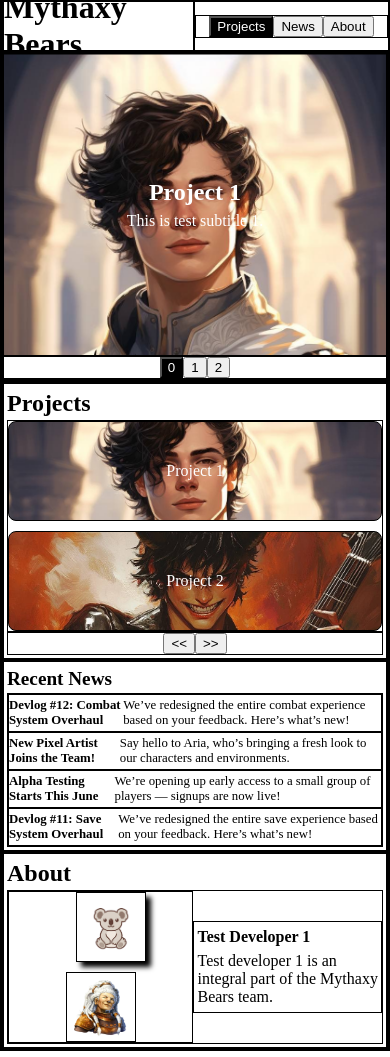
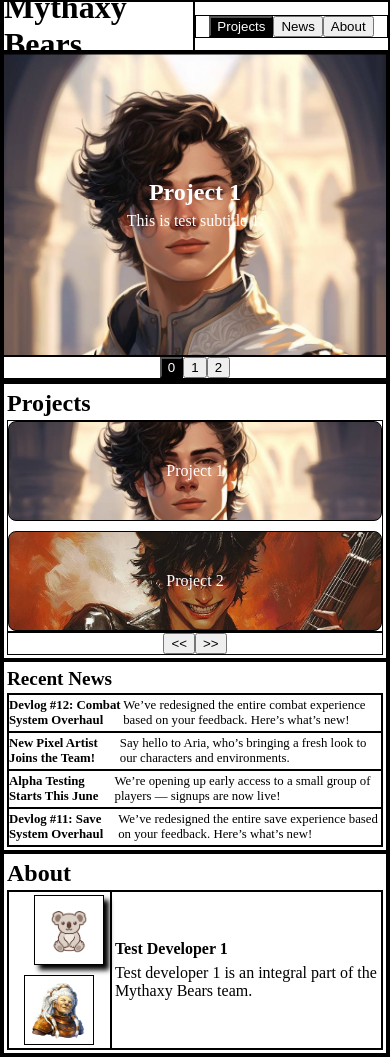
Before and after one commit to asseternity/studio-website, a React (Vite) app: page / in a window 390 px wide. Built offline with nearby package versions, Linux system fonts and the light colour scheme.

Commit message:
feat: init responsive layout for mobile

```diff
--- a/src/index.css
+++ b/src/index.css
@@ -174,6 +174,7 @@ div {
   justify-content: center;
   align-items: center;
   gap: 10px;
+  padding: 0px;
 }
 
 .profile_pics div {
@@ -228,4 +229,17 @@ div {
   .box {
     height: auto;
   }
+  .preview_about {
+    /* change from align-items: center to stretch */
+    align-items: stretch;
+  }
+  .profile_pics {
+    width: 140px;
+    padding: 3px;
+  }
+  .profile_description {
+    flex: 1 1 auto;
+    align-self: stretch;
+    height: auto;
+  }
 }
```
